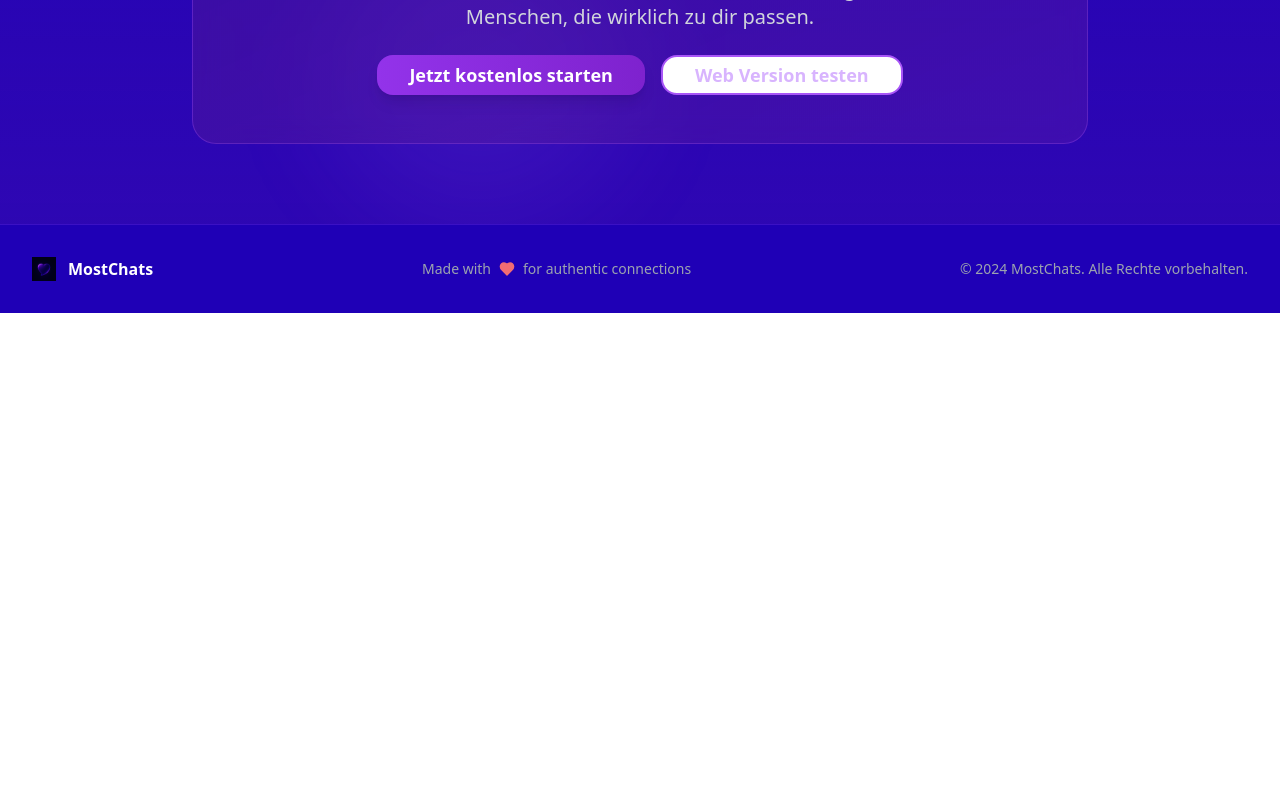
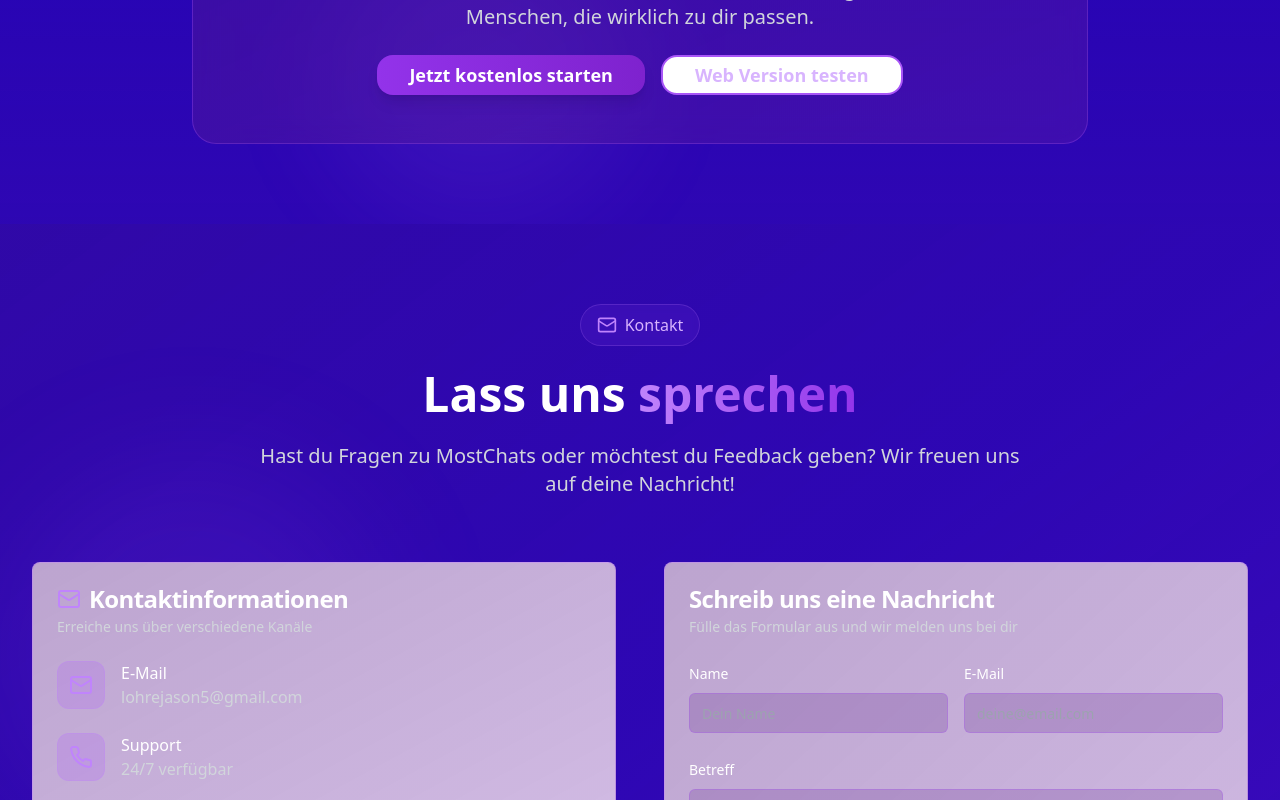
Before and after one commit to jasonl20-tech/app-landing-gateway, a React (Vite) app: page / in a window 1280 px wide. Shown: the part 2000-2800 px from the top of the page. Before the commit the page ends 2313 px from the top, so only its background shows below. Built offline with nearby package versions, Linux system fonts and the light colour scheme.

Commit message:
Add contact form
Add a contact form at the bottom of the landing page that sends messages to lohrejason5@gmail.com.

```diff
--- /dev/null
+++ b/src/components/ContactForm.tsx
@@ -0,0 +1,226 @@
+
+import { useState } from "react";
+import { Button } from "@/components/ui/button";
+import { Input } from "@/components/ui/input";
+import { Textarea } from "@/components/ui/textarea";
+import { Label } from "@/components/ui/label";
+import { useToast } from "@/hooks/use-toast";
+import { Card, CardContent, CardDescription, CardHeader, CardTitle } from "@/components/ui/card";
+import { Send, Mail, Phone, MapPin } from "lucide-react";
+
+const ContactForm = () => {
+  const [formData, setFormData] = useState({
+    name: "",
+    email: "",
+    subject: "",
+    message: ""
+  });
+  const [isLoading, setIsLoading] = useState(false);
+  const { toast } = useToast();
+
+  const handleInputChange = (e: React.ChangeEvent<HTMLInputElement | HTMLTextAreaElement>) => {
+    const { name, value } = e.target;
+    setFormData(prev => ({
+      ...prev,
+      [name]: value
+    }));
+  };
+
+  const handleSubmit = async (e: React.FormEvent) => {
+    e.preventDefault();
+    setIsLoading(true);
+
+    try {
+      // Hier würde normalerweise ein API-Call stattfinden
+      // Da wir nur Frontend haben, simulieren wir das Senden
+      const mailtoLink = `mailto:lohrejason5@gmail.com?subject=${encodeURIComponent(formData.subject)}&body=${encodeURIComponent(
+        `Name: ${formData.name}\nE-Mail: ${formData.email}\n\nNachricht:\n${formData.message}`
+      )}`;
+
+      window.open(mailtoLink, '_blank');
+
+      toast({
+        title: "Nachricht gesendet!",
+        description: "Vielen Dank für deine Nachricht. Wir melden uns bald bei dir!",
+      });
+
+      // Formular zurücksetzen
+      setFormData({
+        name: "",
+        email: "",
+        subject: "",
+        message: ""
+      });
+    } catch (error) {
+      toast({
+        title: "Fehler",
+        description: "Es gab ein Problem beim Senden deiner Nachricht. Bitte versuche es erneut.",
+        variant: "destructive",
+      });
+    } finally {
+      setIsLoading(false);
+    }
+  };
+
+  return (
+    <section className="py-20 px-4 sm:px-6 lg:px-8 relative overflow-hidden">
+      {/* Animated Background */}
+      <div className="absolute inset-0">
+        <div className="absolute top-0 left-0 w-full h-full bg-gradient-to-br from-purple-900/30 via-purple-800/20 to-purple-700/30"></div>
+        <div className="absolute top-1/4 left-0 w-96 h-96 bg-purple-500/10 rounded-full blur-3xl animate-float"></div>
+        <div className="absolute bottom-0 right-1/4 w-80 h-80 bg-purple-400/10 rounded-full blur-3xl animate-smoke"></div>
+      </div>
+
+      <div className="max-w-7xl mx-auto relative z-10">
+        <div className="text-center mb-16">
+          <div className="inline-flex items-center space-x-2 bg-purple-500/10 backdrop-blur-sm border border-purple-400/20 rounded-full px-4 py-2 mb-6">
+            <Mail className="h-5 w-5 text-purple-400" />
+            <span className="text-purple-300 font-medium">Kontakt</span>
+          </div>
+          <h2 className="text-4xl lg:text-5xl font-bold text-white mb-6">
+            Lass uns <span className="bg-gradient-to-r from-purple-400 to-purple-600 bg-clip-text text-transparent">sprechen</span>
+          </h2>
+          <p className="text-xl text-gray-300 max-w-3xl mx-auto">
+            Hast du Fragen zu MostChats oder möchtest du Feedback geben? Wir freuen uns auf deine Nachricht!
+          </p>
+        </div>
+
+        <div className="grid lg:grid-cols-2 gap-12 items-start">
+          {/* Contact Info */}
+          <div className="space-y-8">
+            <Card className="bg-gradient-to-br from-purple-900/40 to-purple-800/30 backdrop-blur-md border border-purple-500/30">
+              <CardHeader>
+                <CardTitle className="text-white flex items-center space-x-2">
+                  <Mail className="h-6 w-6 text-purple-400" />
+                  <span>Kontaktinformationen</span>
+                </CardTitle>
+                <CardDescription className="text-gray-300">
+                  Erreiche uns über verschiedene Kanäle
+                </CardDescription>
+              </CardHeader>
+              <CardContent className="space-y-6">
+                <div className="flex items-center space-x-4">
+                  <div className="w-12 h-12 bg-purple-500/20 rounded-xl flex items-center justify-center border border-purple-400/30">
+                    <Mail className="h-6 w-6 text-purple-400" />
+                  </div>
+                  <div>
+                    <p className="text-white font-medium">E-Mail</p>
+                    <p className="text-gray-300">lohrejason5@gmail.com</p>
+                  </div>
+                </div>
+
+                <div className="flex items-center space-x-4">
+                  <div className="w-12 h-12 bg-purple-500/20 rounded-xl flex items-center justify-center border border-purple-400/30">
+                    <Phone className="h-6 w-6 text-purple-400" />
+                  </div>
+                  <div>
+                    <p className="text-white font-medium">Support</p>
+                    <p className="text-gray-300">24/7 verfügbar</p>
+                  </div>
+                </div>
+
+                <div className="flex items-center space-x-4">
+                  <div className="w-12 h-12 bg-purple-500/20 rounded-xl flex items-center justify-center border border-purple-400/30">
+                    <MapPin className="h-6 w-6 text-purple-400" />
+                  </div>
+                  <div>
+                    <p className="text-white font-medium">Antwortzeit</p>
+                    <p className="text-gray-300">Innerhalb von 24 Stunden</p>
+                  </div>
+                </div>
+              </CardContent>
+            </Card>
+          </div>
+
+          {/* Contact Form */}
+          <Card className="bg-gradient-to-br from-purple-900/40 to-purple-800/30 backdrop-blur-md border border-purple-500/30">
+            <CardHeader>
+              <CardTitle className="text-white">Schreib uns eine Nachricht</CardTitle>
+              <CardDescription className="text-gray-300">
+                Fülle das Formular aus und wir melden uns bei dir
+              </CardDescription>
+            </CardHeader>
+            <CardContent>
+              <form onSubmit={handleSubmit} className="space-y-6">
+                <div className="grid md:grid-cols-2 gap-4">
+                  <div className="space-y-2">
+                    <Label htmlFor="name" className="text-white">Name</Label>
+                    <Input
+                      id="name"
+                      name="name"
+                      value={formData.name}
+                      onChange={handleInputChange}
+                      required
+                      className="bg-purple-900/20 border-purple-500/30 text-white placeholder:text-gray-400 focus:border-purple-400"
+                      placeholder="Dein Name"
+                    />
+                  </div>
+                  <div className="space-y-2">
+                    <Label htmlFor="email" className="text-white">E-Mail</Label>
+                    <Input
+                      id="email"
+                      name="email"
+                      type="email"
+                      value={formData.email}
+                      onChange={handleInputChange}
+                      required
+                      className="bg-purple-900/20 border-purple-500/30 text-white placeholder:text-gray-400 focus:border-purple-400"
+                      placeholder="deine@email.com"
+                    />
+                  </div>
+                </div>
+
+                <div className="space-y-2">
+                  <Label htmlFor="subject" className="text-white">Betreff</Label>
+                  <Input
+                    id="subject"
+                    name="subject"
+                    value={formData.subject}
+                    onChange={handleInputChange}
+                    required
+                    className="bg-purple-900/20 border-purple-500/30 text-white placeholder:text-gray-400 focus:border-purple-400"
+                    placeholder="Worum geht es?"
+                  />
+                </div>
+
+                <div className="space-y-2">
+                  <Label htmlFor="message" className="text-white">Nachricht</Label>
+                  <Textarea
+                    id="message"
+                    name="message"
+                    value={formData.message}
+                    onChange={handleInputChange}
+                    required
+                    rows={5}
+                    className="bg-purple-900/20 border-purple-500/30 text-white placeholder:text-gray-400 focus:border-purple-400 resize-none"
+                    placeholder="Erzähl uns, wie wir dir helfen können..."
+                  />
+                </div>
+
+                <Button
+                  type="submit"
+                  disabled={isLoading}
+                  className="w-full bg-gradient-to-r from-purple-600 to-purple-700 hover:from-purple-700 hover:to-purple-800 text-white font-semibold py-3 rounded-xl transition-all duration-300 hover:scale-105 shadow-lg hover:shadow-purple-500/25"
+                >
+                  {isLoading ? (
+                    <div className="flex items-center space-x-2">
+                      <div className="w-4 h-4 border-2 border-white/30 border-t-white rounded-full animate-spin"></div>
+                      <span>Wird gesendet...</span>
+                    </div>
+                  ) : (
+                    <div className="flex items-center space-x-2">
+                      <Send className="h-5 w-5" />
+                      <span>Nachricht senden</span>
+                    </div>
+                  )}
+                </Button>
+              </form>
+            </CardContent>
+          </Card>
+        </div>
+      </div>
+    </section>
+  );
+};
+
+export default ContactForm;
--- a/src/pages/Index.tsx
+++ b/src/pages/Index.tsx
@@ -3,6 +3,7 @@ import Header from "@/components/Header";
 import Hero from "@/components/Hero";
 import Footer from "@/components/Footer";
 import AdditionalContent from "@/components/AdditionalContent";
+import ContactForm from "@/components/ContactForm";
 
 const Index = () => {
   return (
@@ -10,6 +11,7 @@ const Index = () => {
       <Header />
       <Hero />
       <AdditionalContent />
+      <ContactForm />
       <Footer />
     </div>
   );
```
